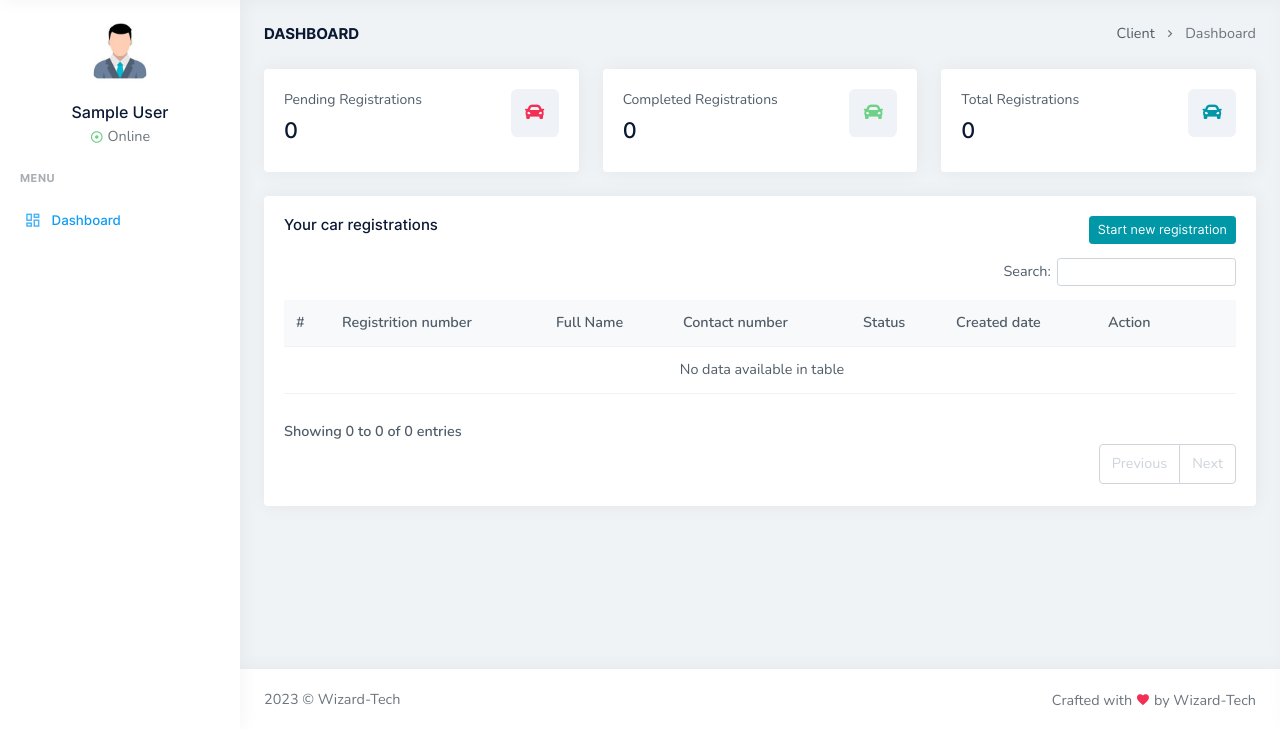
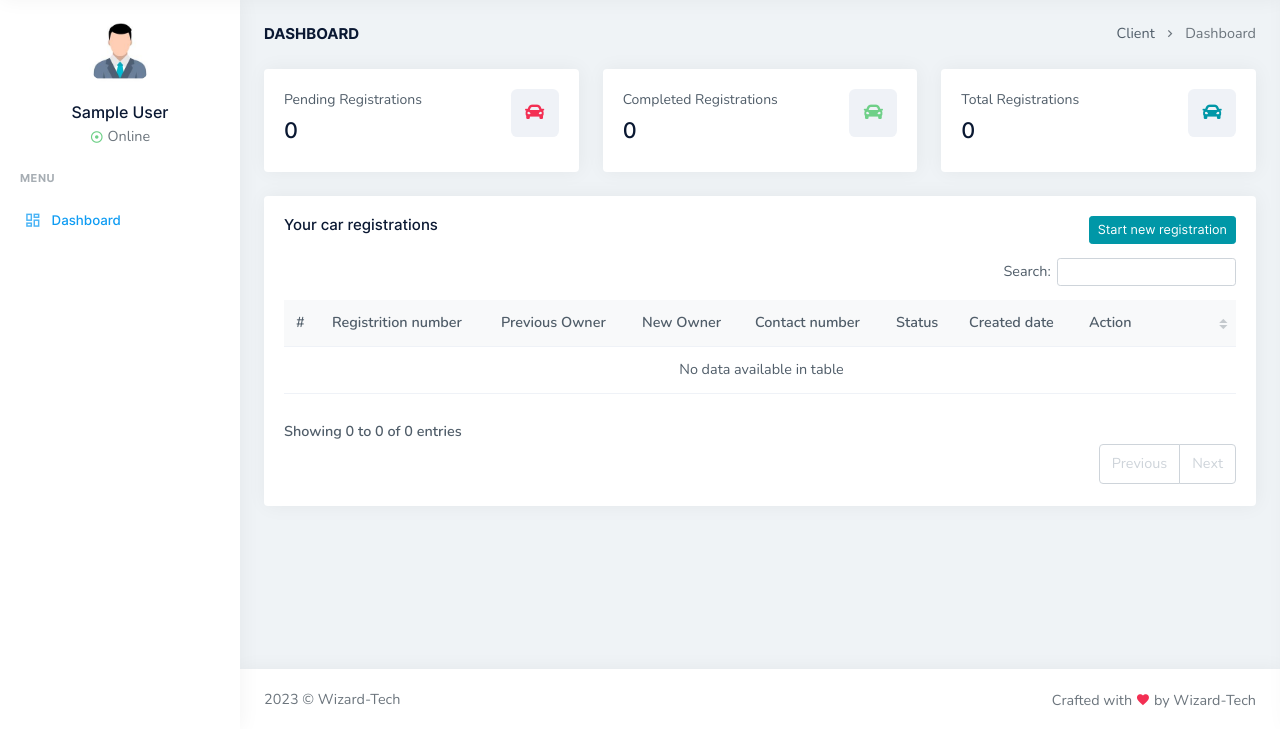
Before and after one commit to NSUBI1/dvla, a PHP site: page /home.php in a window 1280 px wide. Shown: the part 71-800 px from the top of the page. Run offline with PHP 8.4, Linux system fonts and the light colour scheme; the visitor is signed in with stand-in values (Sample User, id 1); data that the repository does not hold is empty; some libraries are stand-ins or nearby versions.

Commit message:
first change

```diff
--- a/Backend Theme/complete-registration.php
+++ b/Backend Theme/complete-registration.php
@@ -593,6 +593,10 @@ include('./server/config.php')
                             text: 'Car registration successful',
                             showConfirmButton: true,
                         })
+
+                        setTimeout(() => {
+                            location.href=`print_completed_data.php?registration_id=${registration_id}&re_type=${decide_registration}`
+                        }, 1000);
                     } else {
                         Swal.fire({
                             icon: 'error',
--- a/Backend Theme/home.php
+++ b/Backend Theme/home.php
@@ -302,7 +302,15 @@ include('./server/config.php')
 
                                         <div class="col-lg-4">
                                             <h6 class="car-regisration" align="right">
-                                                <button class="btn btn-info btn-sm" data-bs-toggle="modal" data-bs-target=".bs-example-modal-xl" onclick="reg_id()">Start new registration</button>
+                                                <?php
+                                                 if ($_SESSION['user_type']=='client'){
+                                                    echo '<button class="btn btn-info btn-sm" data-bs-toggle="modal"
+                                                     data-bs-target=".bs-example-modal-xl" onclick="reg_id()">Start new registration</button>';
+                                                 }
+                                                else{
+                                                    // do nothing
+                                                }
+                                                ?>
                                             </h6>
 
                                         </div>
@@ -314,7 +322,8 @@ include('./server/config.php')
                                                 <tr>
                                                     <th>#</th>
                                                     <th>Registrition number</th>
-                                                    <th>Full Name</th>
+                                                    <th>Previous Owner</th>
+                                                    <th>New Owner</th>
                                                     <th>Contact number</th>
                                                     <th>Status</th>
                                                     <th>Created date</th>
--- a/Backend Theme/server/print_registration_form.php
+++ b/Backend Theme/server/print_registration_form.php
@@ -341,6 +341,7 @@ else if ($_POST['action']=='get_data'){
                          <div class="pre_owner_img" style="  height: 10rem;width:100%; position: relative; border: 1px solid green;">
                              <img class="img img-fluid new_owner_image" src='.$row['new_owner_file'].' style="height:100%;width:100%; position:absolute;">
                          </div>
+                         <img src='.$row['new_owner_sig'].'>
                      </div>
 
 
@@ -360,6 +361,7 @@ else if ($_POST['action']=='get_data'){
                      <div class="pre_owner_img" style="height:10rem;width:100%; position: relative; border: 1px solid green;">
                      <img class="img img-fluid pre_owner_image" src='.$row['pre_owner_file'].' style="height:100%;width:100%; position:absolute;">
                      </div>
+                     <img src='.$row['pre_owner_sig_file'].' class="img img-fluid">
                  </div>
                  <div class="col-lg-10">
                      <div class="row g-3">
@@ -479,7 +481,7 @@ else if ($_POST['action']=='get_data'){
                          <div class="pre_owner_img" style="  height: 10rem;width:100%; position: relative; border: 1px solid green;">
                              <img class="img img-fluid new_owner_image" src='.$row['new_owner_file'].' style="height:100%;width:100%; position:absolute;">
                          </div>
-
+                         <img src='.$row['new_owner_sig'].' class="img img-fluid">
                      </div>
 
 
--- a/Backend Theme/server/register_car.php
+++ b/Backend Theme/server/register_car.php
@@ -86,14 +86,14 @@ VALUES ('{$new_owner_work}', '{$new_owner_address}', '{$new_owner_name}',
             }
 
             $sig_file_dir = 'assets/images/client_image/';
-            $sig_target_file = $sig_file_dir . $_FILES['pre_owner_sig']['name'];
+            $sig_target_file = $sig_file_dir.$_FILES['pre_owner_sig']['name'];
             $sig_tep_file = $_FILES['pre_owner_sig']['tmp_name'];
             $sig_file_size = $_FILES['pre_owner_sig']['size'] / 1000;
             //  $image_size=getimagesize($sig_tep_file);
             // prepare sql and bind parameters
-            $sig_file_extension = strtolower(pathinfo($sig_target_file, PATHINFO_EXTENSION));
-            $sig_new_file = 'sig' . time() . '.' . $sig_file_extension;
-            $sig_new_target_file = $sig_file_dir . $sig_new_file;
+            $sig_file_extension = strtolower(pathinfo($sig_target_file,PATHINFO_EXTENSION));
+            $sig_new_file = 'sig'.time().'.'.$sig_file_extension;
+            $sig_new_target_file = $sig_file_dir.$sig_new_file;
 
 
 
@@ -345,18 +345,18 @@ values ('{$registration_id}','{$vehicle_make}','{$model_name}','{$chassis_number
             } else {
 
                 $sig_file_dir = 'assets/images/client_image/';
-                $sig_target_file = $sig_file_dir . $_FILES['new_owner_signature']['name'];
+                $sig_target_file = $sig_file_dir.$_FILES['new_owner_signature']['name'];
                 $sig_temp_file = $_FILES['new_owner_signature']['tmp_name'];
                 $sig_file_size = $_FILES['new_owner_signature']['size'] / 1000;
                 //  $image_size=getimagesize($sig_tep_file);
                 // prepare sql and bind parameters
                 $sig_file_extension = strtolower(pathinfo($sig_target_file, PATHINFO_EXTENSION));
-                $sig_new_file = 'sig' . time() . '.' . $sig_file_extension;
-                $sig_new_target_file = $sig_file_dir . $sig_new_file;
+                $sig_new_file = 'sig'.time().'.'.$sig_file_extension;
+                $sig_new_target_file = $sig_file_dir.$sig_new_file;
                 $complete_process = query("UPDATE new_registration set status='complete',
                 new_owner_sig='{$sig_new_target_file}'
                 where registration_id='{$registration_id}'");
-                move_uploaded_file($sig_temp_file, '../' . $sig_new_target_file);
+                move_uploaded_file($sig_temp_file, '../'.$sig_new_target_file);
                 echo "data stored";
             }
         } else {
@@ -370,24 +370,53 @@ values ('{$registration_id}','{$vehicle_make}','{$model_name}','{$chassis_number
                 if (!$update_query) {
                     die(mysqli_error($con));
                 } else {
+            //         $sig_file_dir = 'assets/images/client_image/';
+            //         $sig_target_file = $sig_file_dir . $_FILES['new_owner_signature']['name'];
+            //         $sig_temp_file = $_FILES['new_owner_signature']['tmp_name'];
+            //         $sig_file_size = $_FILES['new_owner_signature']['size'] / 1000;
+            //         //  $image_size=getimagesize($sig_tep_file);
+            //         // prepare sql and bind parameters
+            //         $sig_file_extension = strtolower(pathinfo($sig_target_file, PATHINFO_EXTENSION));
+            //         $sig_new_file = 'sig'.time().'.'.$sig_file_extension;
+            //         $sig_new_target_file = $sig_file_dir.$sig_new_file;
+            //         $complete_process = query("UPDATE new_registration set status='complete',
+            //     new_owner_sig='{$sig_new_target_file}'
+            //      where registration_id='{$registration_id}'");
+            //         move_uploaded_file($sig_temp_file, '../'.$sig_new_target_file);
+            //         echo "data stored";
+            //     }
+            // } else {
+            //     echo 'error';
+            // }
+
+
             $sig_file_dir = 'assets/images/client_image/';
             $sig_target_file = $sig_file_dir . $_FILES['new_owner_signature']['name'];
             $sig_temp_file = $_FILES['new_owner_signature']['tmp_name'];
             $sig_file_size = $_FILES['new_owner_signature']['size'] / 1000;
-                    //  $image_size=getimagesize($sig_tep_file);
-                    // prepare sql and bind parameters
+
+            // Determine the file extension
             $sig_file_extension = strtolower(pathinfo($sig_target_file, PATHINFO_EXTENSION));
+
+            // Construct a unique filename
             $sig_new_file = 'sig' . time() . '.' . $sig_file_extension;
             $sig_new_target_file = $sig_file_dir . $sig_new_file;
-                    $complete_process = query("UPDATE new_registration set status='complete',
-                new_owner_sig='{$sig_new_target_file}'
-                 where registration_id='{$registration_id}'");
-                    move_uploaded_file($sig_temp_file, '../' . $sig_new_target_file);
-                    echo "data stored";
+
+            $complete_process = query("UPDATE new_registration SET status='complete', new_owner_sig='{$sig_new_target_file}'
+             WHERE registration_id='{$registration_id}'");
+            if ($complete_process){
+                // Move the uploaded file to the destination folder
+                if (move_uploaded_file($sig_temp_file, '../' . $sig_new_target_file)) {
+                    echo "Data stored";
+                } else {
+                    echo 'Error moving file';
                 }
             } else {
-                echo 'error';
+                echo 'Error updating database';
             }
+                }
+            }
+
     }
     } else if ($_POST['action'] == 'get_complete_process_1') {
         $registration_id = escape_string($_POST['id']);
@@ -1005,13 +1034,13 @@ values ('{$registration_id}','{$vehicle_make}','{$model_name}','{$chassis_number
     $userType = isset($_SESSION['user_type']) ? $_SESSION['user_type'] : '';
 
     if ($userType == 'client') {
-        $query = "SELECT new_registration.decide_registration, new_registration.new_owner_email_address, new_registration.registration_id, new_registration.new_owner_number, new_registration.status, new_registration.date_created, new_registration.new_owner_name
+        $query = "SELECT new_registration.decide_registration,previouse_owner.pre_owner_name, new_registration.new_owner_email_address, new_registration.registration_id, new_registration.new_owner_number, new_registration.status, new_registration.date_created, new_registration.new_owner_name
                   FROM new_registration
                   LEFT JOIN previouse_owner ON previouse_owner.registration_id = new_registration.registration_id
                   LEFT JOIN users ON users.user_id = new_registration.user_id
                   WHERE new_registration.user_id = '{$_SESSION['user_id']}'";
     } else {
-        $query = "SELECT new_registration.decide_registration, new_registration.new_owner_email_address, new_registration.registration_id, new_registration.new_owner_number, new_registration.status, new_registration.date_created, new_registration.new_owner_name
+        $query = "SELECT new_registration.decide_registration,previouse_owner.pre_owner_name, new_registration.new_owner_email_address, new_registration.registration_id, new_registration.new_owner_number, new_registration.status, new_registration.date_created, new_registration.new_owner_name
                   FROM new_registration
                   LEFT JOIN previouse_owner ON previouse_owner.registration_id = new_registration.registration_id
                   LEFT JOIN users ON users.user_id = new_registration.user_id";
@@ -1084,9 +1113,17 @@ values ('{$registration_id}','{$vehicle_make}','{$model_name}','{$chassis_number
                 </button>';
             }
 
+            if($row["pre_owner_name"]==''){
+                $pre_owner_name='No previous Owner';
+            }
+            else{
+                $pre_owner_name=$row["pre_owner_name"];
+            }
+
             $sub_array = array();
             $sub_array[] = $count++;
             $sub_array[] = $row["registration_id"];
+            $sub_array[] =  $pre_owner_name;
             $sub_array[] = $row["new_owner_name"];
             $sub_array[] = $row['new_owner_number'];
             $sub_array[] = $status;
```
Also changed, not shown: Backend Theme/assets/images/client_image/1695888853.jpeg (added), Backend Theme/assets/images/client_image/pre1695888853.jpeg (added), Backend Theme/assets/images/client_image/sig1695888853.png (added). Lines whose indentation alone changed are shown as unchanged.
